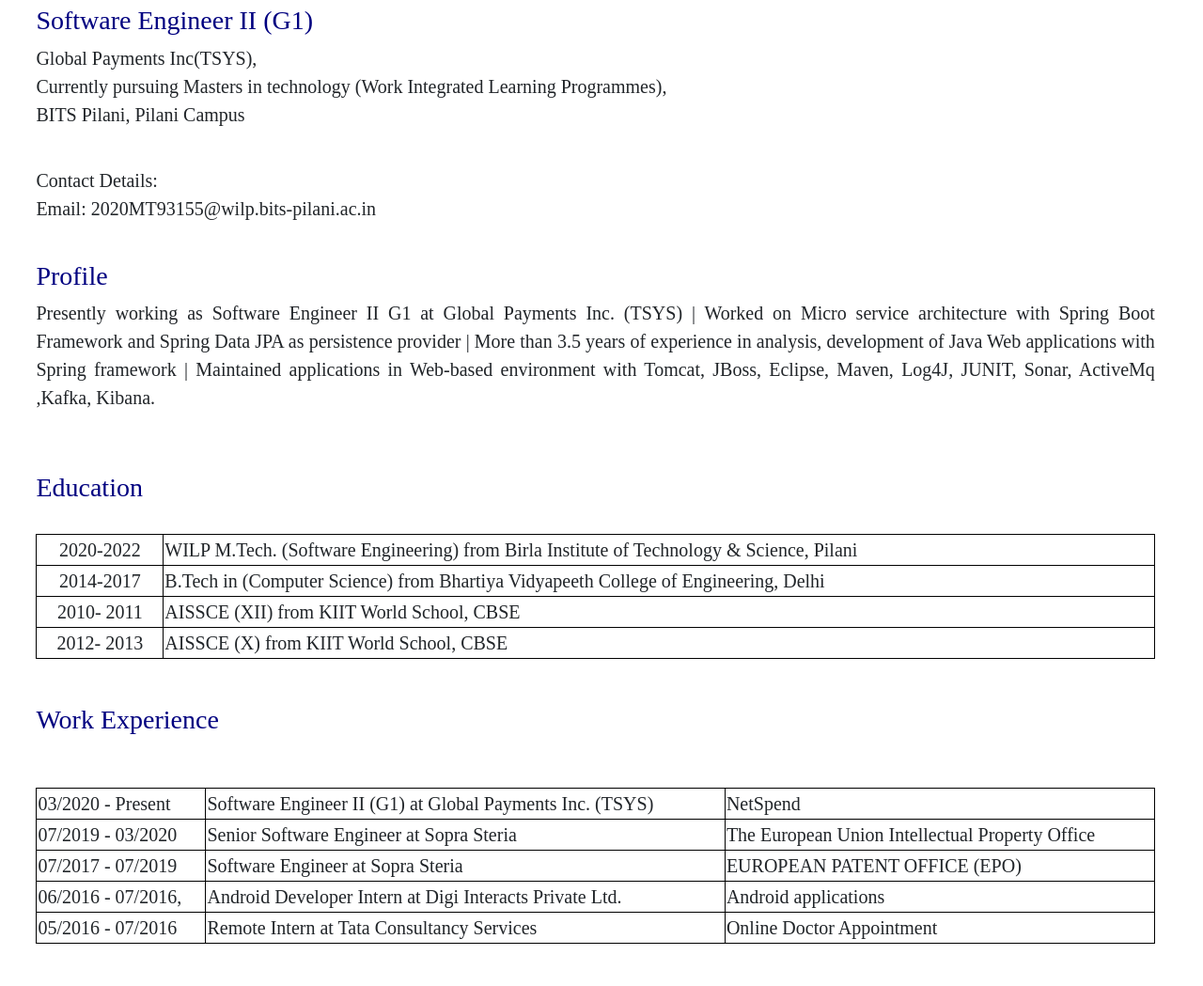
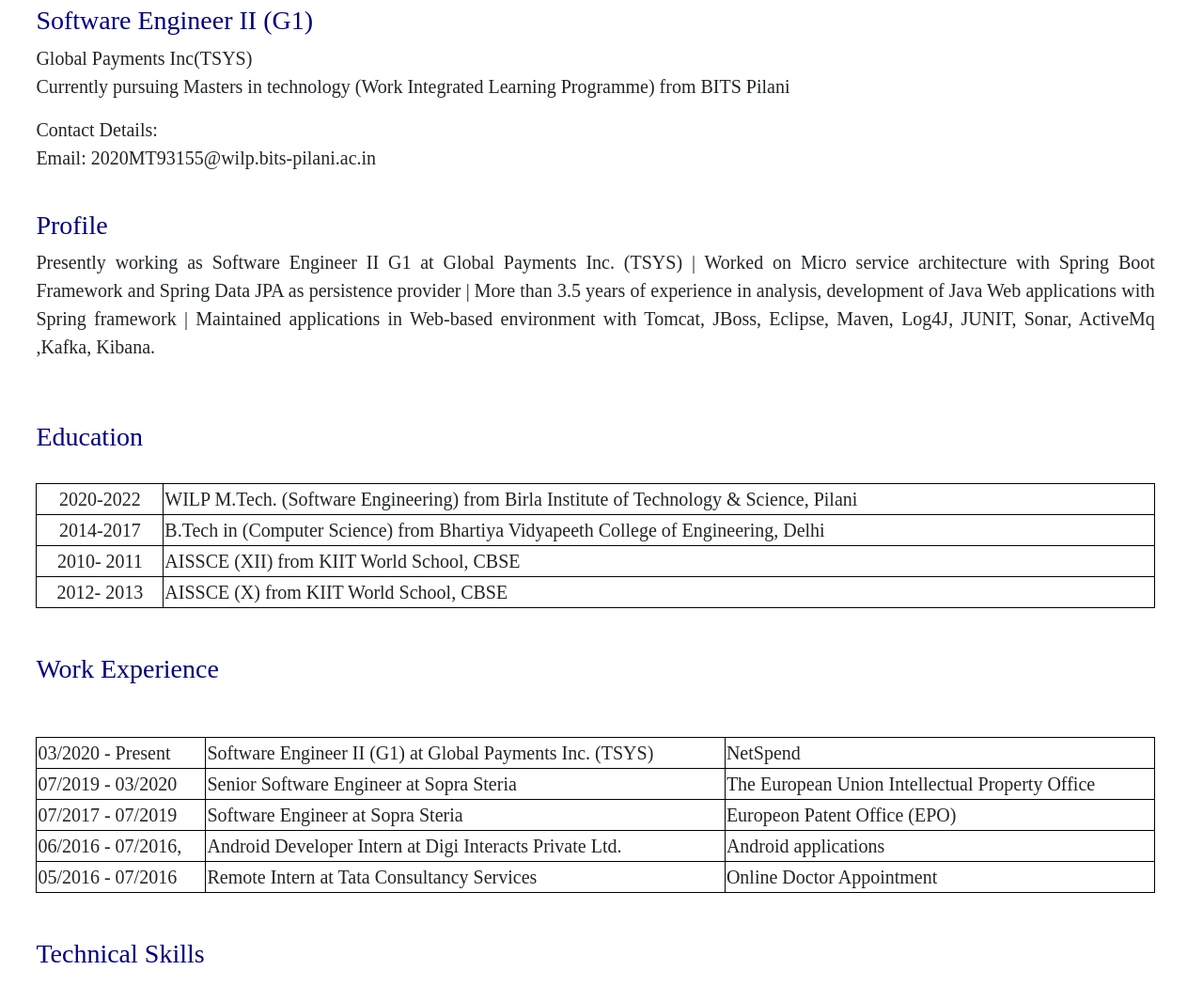
Before and after one commit to ankitjain-code/ankitjain-wiz.github.io, a plain HTML site: page index.html in a window 1280 px wide. Shown: the part 155-1204 px from the top of the page at 94% size. Drawn offline with nearby package versions, Linux system fonts and the light colour scheme; a web font is replaced by a local one.

Commit message:
edit section

```diff
--- a/index.html
+++ b/index.html
@@ -55,13 +55,12 @@
 <h3>
    Software Engineer II (G1)
 </h3>
-<p>Global Payments Inc(TSYS),
+<p>Global Payments Inc(TSYS)
 <br>
-Currently pursuing Masters in technology (Work Integrated Learning Programmes),
-<br> BITS Pilani, Pilani Campus
+Currently pursuing Masters in technology (Work Integrated Learning Programme) from BITS Pilani
 </p>
 
-<br id="contact">
+<h3 id="contact"></h3>
 <p>
     Contact Details:
     <br>
@@ -119,7 +118,7 @@ applications with Spring framework | Maintained applications in Web-based enviro
   <tr>
     <td>07/2017 - 07/2019</td>
 	<td>Software Engineer at Sopra Steria</td>
-    <td>EUROPEAN PATENT OFFICE (EPO)</td>
+    <td>Europeon Patent Office (EPO)</td>
 </tr>
 
   <tr>
```
